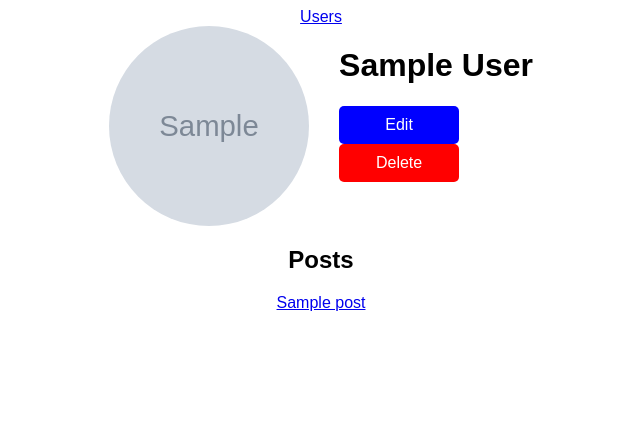
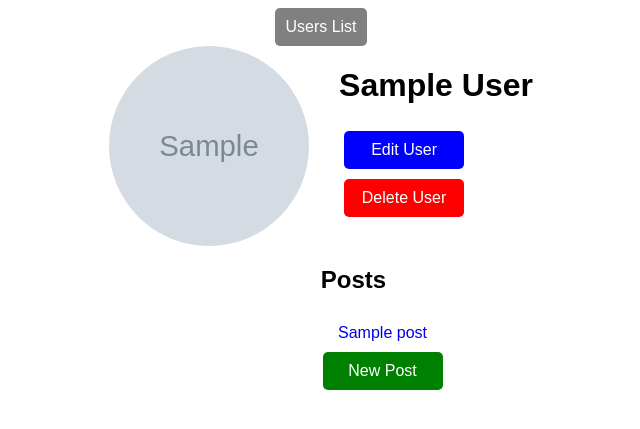
Before and after one commit to yanmarkb/flask-blogly, a Flask app: page /users/1 in a window 1280 px wide. Shown: the top 429 px of the page, without its empty margins (319-959 px from the left). Run offline with Flask 2, Linux system fonts and the light colour scheme; tables that the repository leaves empty hold one stand-in row (values such as "Sample post"); grey boxes marked "Sample" are stand-in pictures.

Commit message:
more touches

```diff
--- a/static/styles.css
+++ b/static/styles.css
@@ -67,6 +67,7 @@ a.add-user {
     font-size: medium;
     text-align: center;
     display: inline-block;
+    margin: 5px;
 }
 
 img {
@@ -79,7 +80,7 @@ img {
 .user-list-item {
     list-style-position: left;
     display: flex;
-    align-items: center;
+    align-items: flex-start;
 }
 
 .user-detail {
@@ -100,3 +101,58 @@ img {
     height: 200px;
     float: left;
 }
+
+.new-post-btn {
+    background-color: green;
+    color: white;
+    border: none;
+    padding: 10px;
+    cursor: pointer;
+    border-radius: 5px;
+    text-decoration: none;
+    width: 100px;
+    text-align: center;
+}
+
+.posts-list {
+    list-style-position: left;
+    display: flex;
+    align-items: flex-start;
+    text-decoration: none;
+    text-decoration: dashed;
+    padding: 10px;
+}
+
+.edit-post-button {
+    background-color: blue;
+    color: white;
+    border: none;
+    padding: 10px;
+    cursor: pointer;
+    border-radius: 5px;
+    text-decoration: none;
+    width: 100px;
+    text-align: center;
+    margin: 5px;
+}
+
+.user-posts {
+    display: flex;
+    flex-direction: column;
+    align-items: center;
+    justify-content: center;
+    padding-left: 123px;
+}
+
+.post-title {
+    padding-left: 65px;
+}
+
+.users-home {
+    background-color: grey;
+    color: white;
+    text-decoration: none;
+    padding: 10px;
+    display: inline-block;
+    border-radius: 5px;
+}
--- a/templates/base.html
+++ b/templates/base.html
@@ -6,7 +6,7 @@
 </head>
 <body>
     <nav>
-        <a href="/users">Users</a>
+        <a href="/users" class="users-home">Users List</a>
     </nav>
     {% block content %}
     {% endblock %}
--- a/templates/post_detail.html
+++ b/templates/post_detail.html
@@ -4,8 +4,8 @@
 {% block content %}
 <h1>{{ post.title }}</h1>
 <p>{{ post.content }}</p>
-<a href="{{ url_for('edit_post', post_id=post.id) }}">Edit</a>
+<a href="{{ url_for('edit_post', post_id=post.id) }}" class="edit-post-button">Edit</a>
 <form method="POST" action="{{ url_for('delete_post', post_id=post.id) }}">
-    <button type="submit">Delete</button>
+    <button class="delete">Delete</button>
 </form>
 {% endblock %}
--- a/templates/user_detail.html
+++ b/templates/user_detail.html
@@ -8,16 +8,19 @@
     </div>
     <div class="user-info">
         <h1>{{ user.first_name }} {{ user.last_name }}</h1>
-        <a href="{{ url_for('edit_user', user_id=user.id) }}" class="edit">Edit</a>
+        <a href="{{ url_for('edit_user', user_id=user.id) }}" class="edit">Edit User</a>
         <form method="POST" action="{{ url_for('delete_user', user_id=user.id) }}">
-            <button class="delete">Delete</button>
+            <button class="delete">Delete User</button>
         </form>
     </div>
 </div>
-<h2>Posts</h2>
 
-    {% for post in user.posts %}
-    <a href="{{ url_for('post_detail', post_id=post.id) }}">{{ post.title }}</a>
+<h2 class="post-title">Posts</h2>
+<div class="user-posts">
+        {% for post in user.posts %}
+    <a href="{{ url_for('post_detail', post_id=post.id) }}" class="posts-list">{{ post.title }}</a>
 {% endfor %}
+<a href="{{ url_for('new_post', user_id=user.id) }}" class="new-post-btn">New Post</a>
+    </div>
 </div>
 {% endblock %}
```
